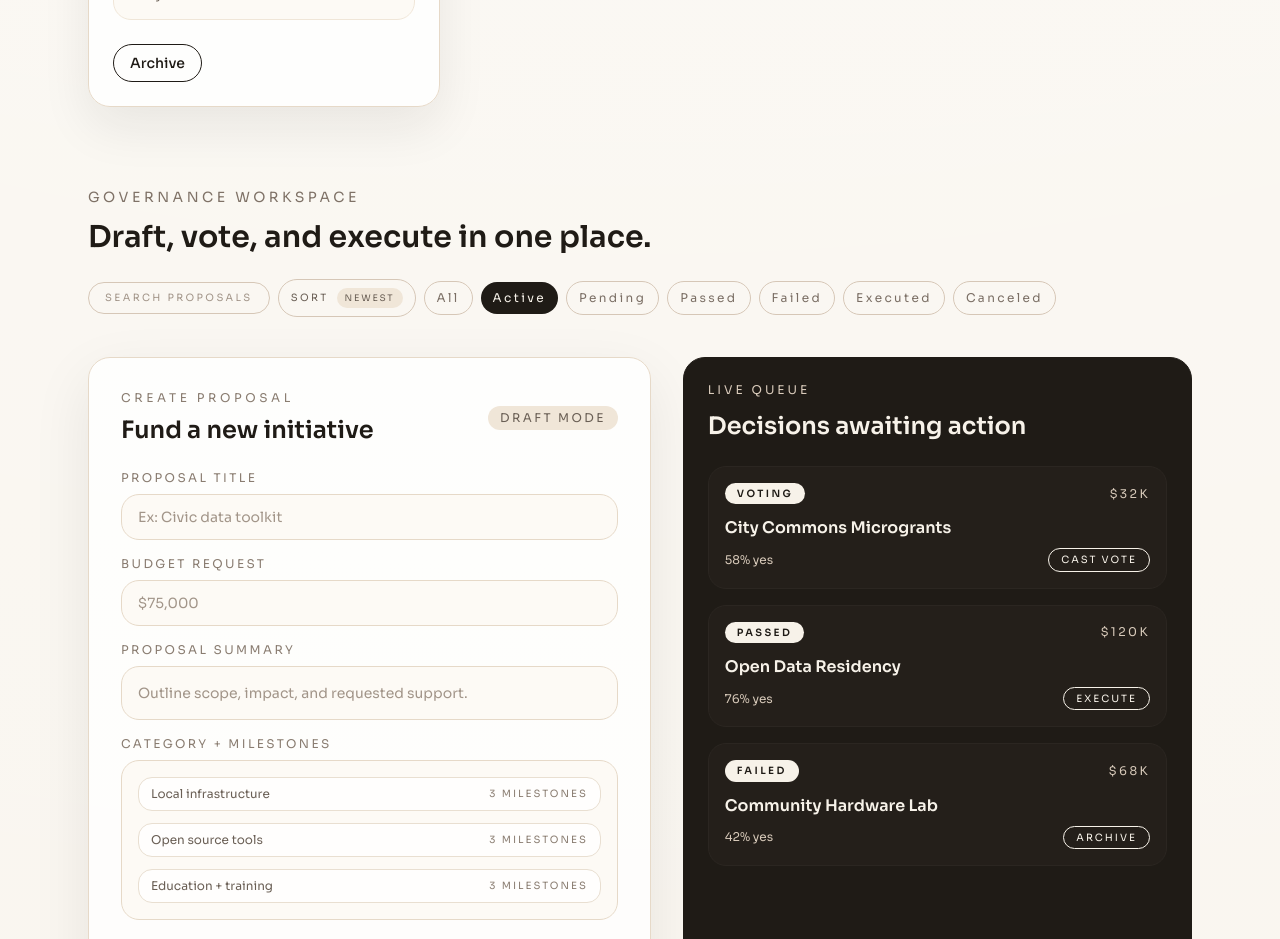
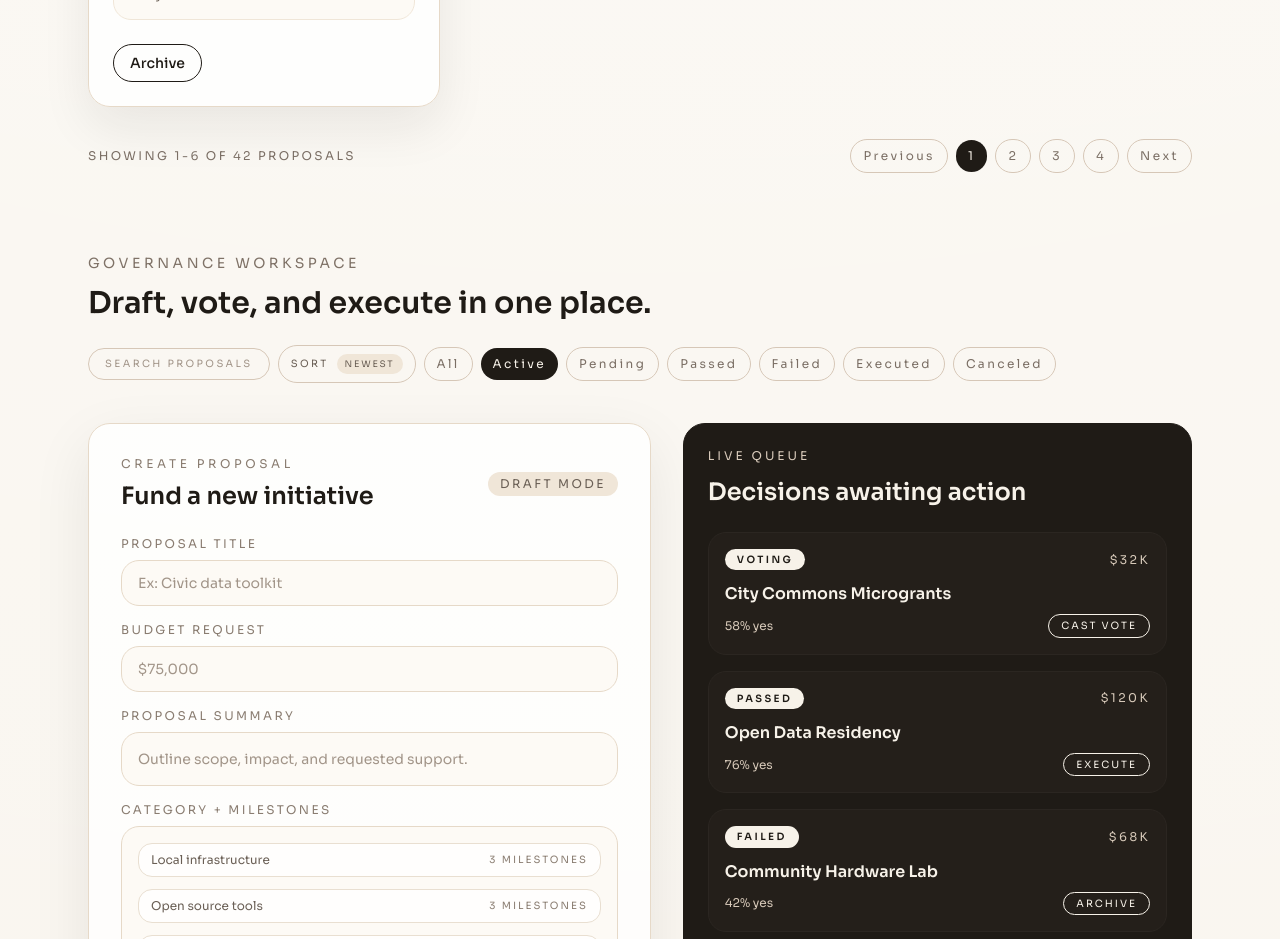
Before and after one commit to TYDev01/Community-Grant-DAO, a Next.js app in the folder frontend/: page / in a window 1280 px wide. Shown: the part 2660-3599 px from the top of the page. Built offline with nearby package versions, Linux system fonts and the light colour scheme.

Commit message:
added pagination control

```diff
--- a/frontend/src/app/page.tsx
+++ b/frontend/src/app/page.tsx
@@ -426,6 +426,29 @@ export default function Home() {
                 </div>
               ))}
             </div>
+            <div className="mt-8 flex flex-wrap items-center justify-between gap-4 text-xs uppercase tracking-[0.2em] text-[#7b6f65]">
+              <span>Showing 1-6 of 42 proposals</span>
+              <div className="flex flex-wrap items-center gap-2">
+                <button className="rounded-full border border-[#d6c7b7] px-3 py-2 transition hover:border-[#1f1b16] hover:text-[#1f1b16]">
+                  Previous
+                </button>
+                {["1", "2", "3", "4"].map((page) => (
+                  <button
+                    key={page}
+                    className={`rounded-full px-3 py-2 transition ${
+                      page === "1"
+                        ? "bg-[#1f1b16] text-[#f7f2e9]"
+                        : "border border-[#d6c7b7] hover:border-[#1f1b16] hover:text-[#1f1b16]"
+                    }`}
+                  >
+                    {page}
+                  </button>
+                ))}
+                <button className="rounded-full border border-[#d6c7b7] px-3 py-2 transition hover:border-[#1f1b16] hover:text-[#1f1b16]">
+                  Next
+                </button>
+              </div>
+            </div>
           </section>
 
           <section className="mx-auto w-full max-w-6xl px-6 pb-20">
```
